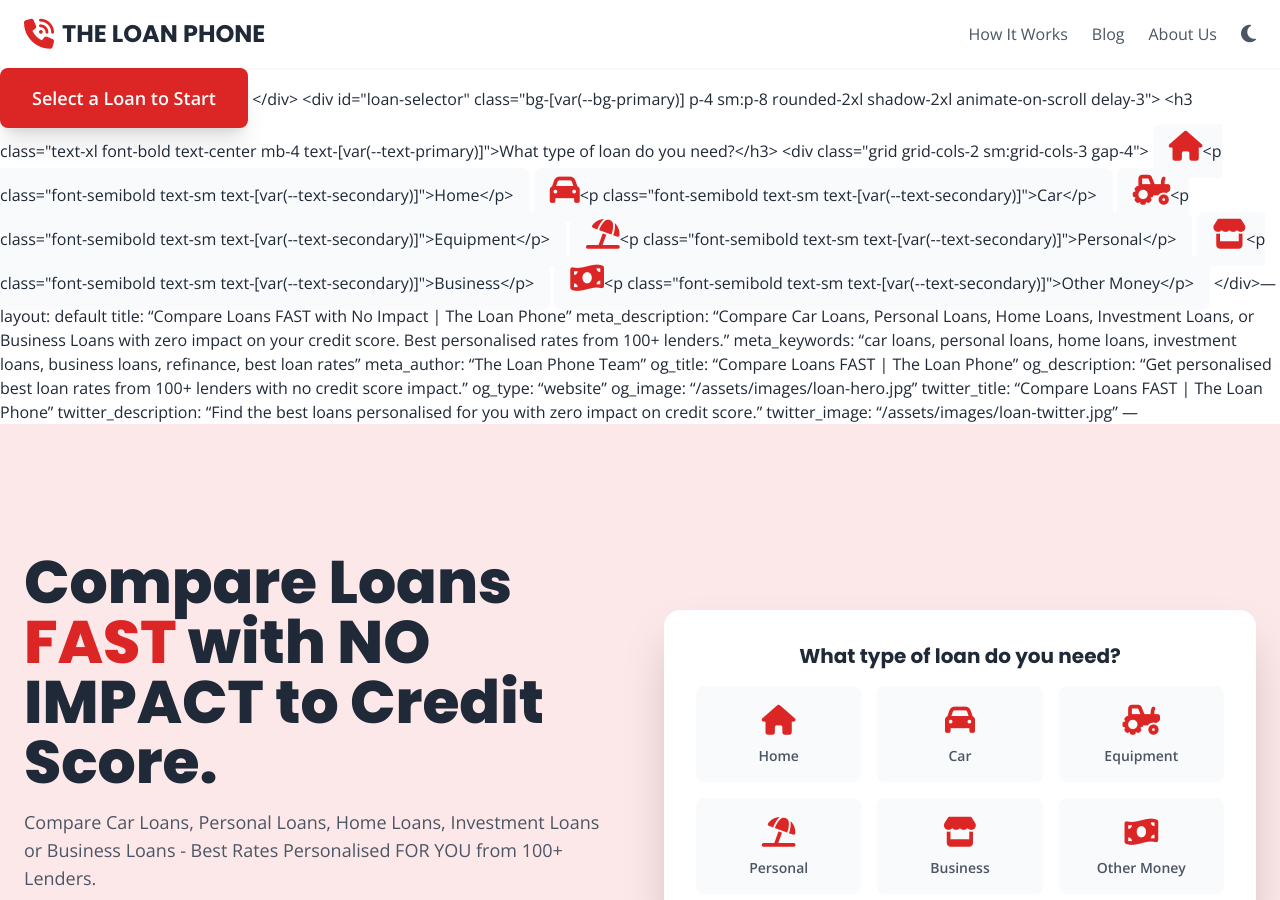
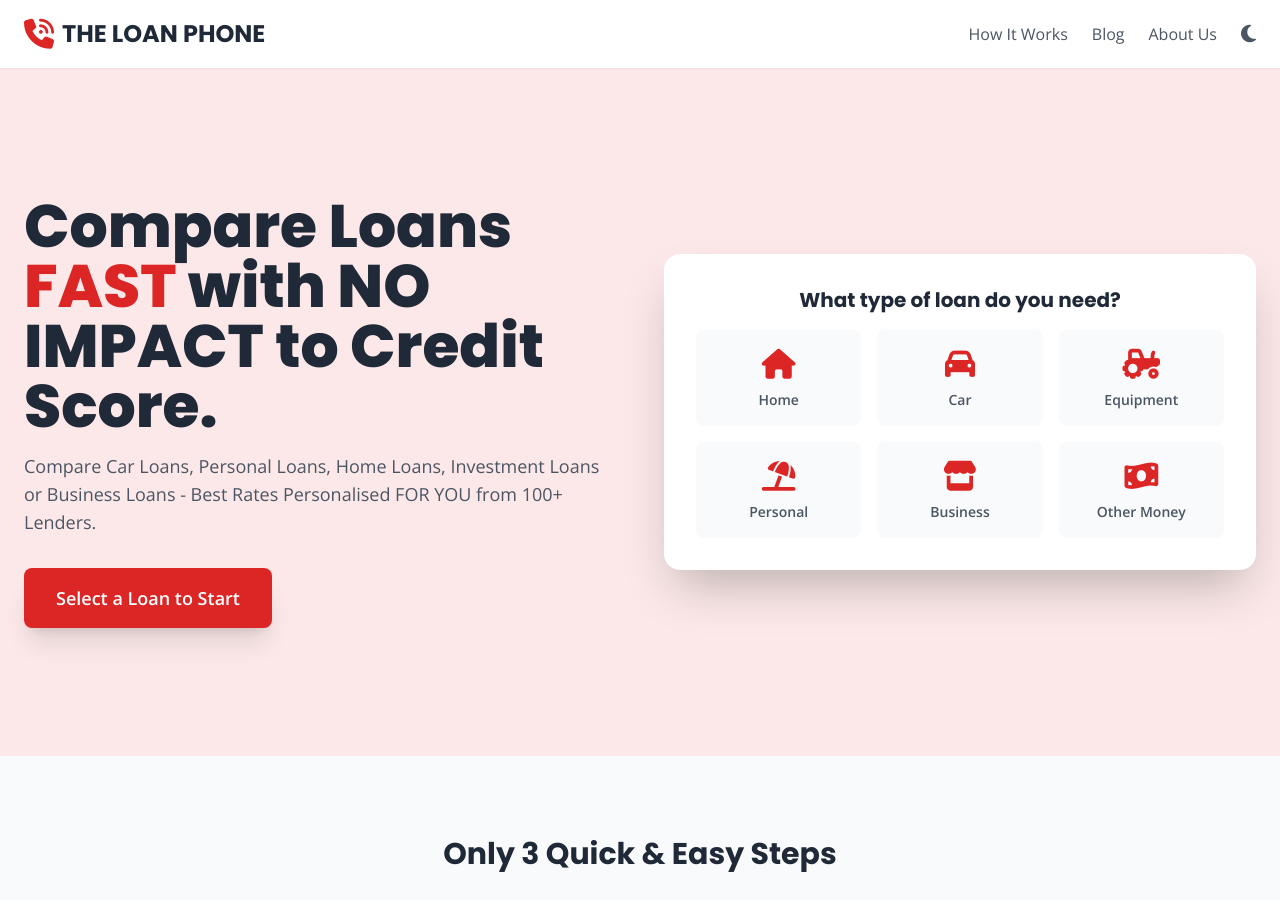
Before and after one commit to AMSumo9/loan-phone-website, a Jekyll site: the page built from index.md, in a window 1280 px wide and 900 px high. Built offline with Jekyll 4.4.1, drawn with Linux system fonts in a browser that asks for light colours; nearby versions of some CDN libraries; our own code applies the rules of GitHub Pages for plain Markdown files.

Commit message:
Update index.md

```diff
--- a/index.md
+++ b/index.md
@@ -1,17 +1,4 @@
-<a href="#loan-selector" class="inline-block bg-brand-red text-white font-bold text-lg px-8 py-4 rounded-lg shadow-xl hover:bg-brand-red-dark transition-transform duration-300 transform hover:scale-105 animate-on-scroll delay-2">
-        Select a Loan to Start
-      </a>
-    </div>
-    <div id="loan-selector" class="bg-[var(--bg-primary)] p-4 sm:p-8 rounded-2xl shadow-2xl animate-on-scroll delay-3">
-      <h3 class="text-xl font-bold text-center mb-4 text-[var(--text-primary)]">What type of loan do you need?</h3>
-      <div class="grid grid-cols-2 sm:grid-cols-3 gap-4">
-        <a href="{{ site.baseurl }}/home-loans/" class="text-center p-4 bg-[var(--bg-secondary)] rounded-lg cursor-pointer hover:shadow-md transition-shadow"><i class="fas fa-home text-3xl brand-red mb-2"></i><p class="font-semibold text-sm text-[var(--text-secondary)]">Home</p></a>
-        <a href="{{ site.baseurl }}/new-car-loans/" class="text-center p-4 bg-[var(--bg-secondary)] rounded-lg cursor-pointer hover:shadow-md transition-shadow"><i class="fas fa-car text-3xl brand-red mb-2"></i><p class="font-semibold text-sm text-[var(--text-secondary)]">Car</p></a>
-        <a href="{{ site.baseurl }}/equipment-finance/" class="text-center p-4 bg-[var(--bg-secondary)] rounded-lg cursor-pointer hover:shadow-md transition-shadow"><i class="fas fa-tractor text-3xl brand-red mb-2"></i><p class="font-semibold text-sm text-[var(--text-secondary)]">Equipment</p></a>
-        <a href="{{ site.baseurl }}/personal-loans/" class="text-center p-4 bg-[var(--bg-secondary)] rounded-lg cursor-pointer hover:shadow-md transition-shadow"><i class="fas fa-umbrella-beach text-3xl brand-red mb-2"></i><p class="font-semibold text-sm text-[var(--text-secondary)]">Personal</p></a>
-        <a href="{{ site.baseurl }}/business-loans/" class="text-center p-4 bg-[var(--bg-secondary)] rounded-lg cursor-pointer hover:shadow-md transition-shadow"><i class="fas fa-store text-3xl brand-red mb-2"></i><p class="font-semibold text-sm text-[var(--text-secondary)]">Business</p></a>
-        <a href="{{ site.baseurl }}/other-loans/" class="text-center p-4 bg-[var(--bg-secondary)] rounded-lg cursor-pointer hover:shadow-md transition-shadow"><i class="fas fa-money-bill-wave text-3xl brand-red mb-2"></i><p class="font-semibold text-sm text-[var(--text-secondary)]">Other Money</p></a>
-      </div>---
+---
 layout: default
 title: "Compare Loans FAST with No Impact | The Loan Phone"
 meta_description: "Compare Car Loans, Personal Loans, Home Loans, Investment Loans, or Business Loans with zero impact on your credit score. Best personalised rates from 100+ lenders."
@@ -42,12 +29,30 @@ twitter_image: "/assets/images/loan-twitter.jpg"
     <div id="loan-selector" class="bg-[var(--bg-primary)] p-4 sm:p-8 rounded-2xl shadow-2xl animate-on-scroll delay-3">
       <h3 class="text-xl font-bold text-center mb-4 text-[var(--text-primary)]">What type of loan do you need?</h3>
       <div class="grid grid-cols-2 sm:grid-cols-3 gap-4">
-        <a href="/home-loans/" class="text-center p-4 bg-[var(--bg-secondary)] rounded-lg cursor-pointer hover:shadow-md transition-shadow"><i class="fas fa-home text-3xl brand-red mb-2"></i><p class="font-semibold text-sm text-[var(--text-secondary)]">Home</p></a>
-        <a href="/new-car-loans/" class="text-center p-4 bg-[var(--bg-secondary)] rounded-lg cursor-pointer hover:shadow-md transition-shadow"><i class="fas fa-car text-3xl brand-red mb-2"></i><p class="font-semibold text-sm text-[var(--text-secondary)]">Car</p></a>
-        <a href="/equipment-finance/" class="text-center p-4 bg-[var(--bg-secondary)] rounded-lg cursor-pointer hover:shadow-md transition-shadow"><i class="fas fa-tractor text-3xl brand-red mb-2"></i><p class="font-semibold text-sm text-[var(--text-secondary)]">Equipment</p></a>
-        <a href="/personal-loans/" class="text-center p-4 bg-[var(--bg-secondary)] rounded-lg cursor-pointer hover:shadow-md transition-shadow"><i class="fas fa-umbrella-beach text-3xl brand-red mb-2"></i><p class="font-semibold text-sm text-[var(--text-secondary)]">Personal</p></a>
-        <a href="/business-loans/" class="text-center p-4 bg-[var(--bg-secondary)] rounded-lg cursor-pointer hover:shadow-md transition-shadow"><i class="fas fa-store text-3xl brand-red mb-2"></i><p class="font-semibold text-sm text-[var(--text-secondary)]">Business</p></a>
-        <a href="/other-loans/" class="text-center p-4 bg-[var(--bg-secondary)] rounded-lg cursor-pointer hover:shadow-md transition-shadow"><i class="fas fa-money-bill-wave text-3xl brand-red mb-2"></i><p class="font-semibold text-sm text-[var(--text-secondary)]">Other Money</p></a>
+        <a href="{{ site.baseurl }}/home-loans/" class="text-center p-4 bg-[var(--bg-secondary)] rounded-lg cursor-pointer hover:shadow-md transition-shadow">
+          <i class="fas fa-home text-3xl brand-red mb-2"></i>
+          <p class="font-semibold text-sm text-[var(--text-secondary)]">Home</p>
+        </a>
+        <a href="{{ site.baseurl }}/new-car-loans/" class="text-center p-4 bg-[var(--bg-secondary)] rounded-lg cursor-pointer hover:shadow-md transition-shadow">
+          <i class="fas fa-car text-3xl brand-red mb-2"></i>
+          <p class="font-semibold text-sm text-[var(--text-secondary)]">Car</p>
+        </a>
+        <a href="{{ site.baseurl }}/equipment-finance/" class="text-center p-4 bg-[var(--bg-secondary)] rounded-lg cursor-pointer hover:shadow-md transition-shadow">
+          <i class="fas fa-tractor text-3xl brand-red mb-2"></i>
+          <p class="font-semibold text-sm text-[var(--text-secondary)]">Equipment</p>
+        </a>
+        <a href="{{ site.baseurl }}/personal-loans/" class="text-center p-4 bg-[var(--bg-secondary)] rounded-lg cursor-pointer hover:shadow-md transition-shadow">
+          <i class="fas fa-umbrella-beach text-3xl brand-red mb-2"></i>
+          <p class="font-semibold text-sm text-[var(--text-secondary)]">Personal</p>
+        </a>
+        <a href="{{ site.baseurl }}/business-loans/" class="text-center p-4 bg-[var(--bg-secondary)] rounded-lg cursor-pointer hover:shadow-md transition-shadow">
+          <i class="fas fa-store text-3xl brand-red mb-2"></i>
+          <p class="font-semibold text-sm text-[var(--text-secondary)]">Business</p>
+        </a>
+        <a href="{{ site.baseurl }}/other-loans/" class="text-center p-4 bg-[var(--bg-secondary)] rounded-lg cursor-pointer hover:shadow-md transition-shadow">
+          <i class="fas fa-money-bill-wave text-3xl brand-red mb-2"></i>
+          <p class="font-semibold text-sm text-[var(--text-secondary)]">Other Money</p>
+        </a>
       </div>
     </div>
   </div>
@@ -58,17 +63,23 @@ twitter_image: "/assets/images/loan-twitter.jpg"
     <h2 class="text-3xl font-bold mb-4 animate-on-scroll">Only 3 Quick & Easy Steps</h2>
     <div class="grid md:grid-cols-3 gap-10 mt-12">
       <div class="flex flex-col items-center animate-on-scroll delay-1">
-        <div class="bg-red-100 p-6 rounded-full mb-4"><i class="fa-solid fa-hand-pointer text-4xl brand-red"></i></div>
+        <div class="bg-red-100 p-6 rounded-full mb-4">
+          <i class="fa-solid fa-hand-pointer text-4xl brand-red"></i>
+        </div>
         <h3 class="text-xl font-bold mb-2">1. Click & Share</h3>
         <p class="text-[var(--text-secondary)]">Click to Pick a Loan Type - Share some info about You.</p>
       </div>
       <div class="flex flex-col items-center animate-on-scroll delay-2">
-        <div class="bg-red-100 p-6 rounded-full mb-4"><i class="fa-solid fa-right-left text-4xl brand-red"></i></div>
+        <div class="bg-red-100 p-6 rounded-full mb-4">
+          <i class="fa-solid fa-right-left text-4xl brand-red"></i>
+        </div>
         <h3 class="text-xl font-bold mb-2">2. Compare</h3>
         <p class="text-[var(--text-secondary)]">We provide personalised options based on real data matching.</p>
       </div>
       <div class="flex flex-col items-center animate-on-scroll delay-3">
-        <div class="bg-red-100 p-6 rounded-full mb-4"><i class="fa-solid fa-trophy text-4xl brand-red"></i></div>
+        <div class="bg-red-100 p-6 rounded-full mb-4">
+          <i class="fa-solid fa-trophy text-4xl brand-red"></i>
+        </div>
         <h3 class="text-xl font-bold mb-2">3. Pick Your Winner</h3>
         <p class="text-[var(--text-secondary)]">Choose the option that works best for you. Zero pressure.</p>
       </div>
@@ -108,14 +119,25 @@ twitter_image: "/assets/images/loan-twitter.jpg"
   </div>
 </section>
 
-<button id="back-to-top" class="bg-brand-red text-white w-12 h-12 rounded-full shadow-lg flex items-center justify-center"><i class="fas fa-arrow-up"></i></button>
+<button id="back-to-top" class="bg-brand-red text-white w-12 h-12 rounded-full shadow-lg flex items-center justify-center">
+  <i class="fas fa-arrow-up"></i>
+</button>
+
 <div id="support-modal" class="hidden fixed top-0 left-0 right-0 bottom-0 bg-black bg-opacity-60 z-[1000] justify-center items-center">
   <div class="bg-[var(--bg-primary)] p-8 rounded-lg shadow-lg w-11/12 max-w-md text-center relative text-[var(--text-primary)]">
-    <button id="modal-close" class="absolute top-4 right-4 text-gray-400 hover:text-gray-800 dark:hover:text-white"><i class="fas fa-times text-2xl"></i></button>
+    <button id="modal-close" class="absolute top-4 right-4 text-gray-400 hover:text-gray-800 dark:hover:text-white">
+      <i class="fas fa-times text-2xl"></i>
+    </button>
     <h3 class="text-2xl font-bold mb-4">Contact Support</h3>
     <div class="flex flex-col space-y-4 mt-6">
-      <a href="mailto:loans@loanphone.com.au" class="w-full inline-flex justify-center items-center space-x-2 bg-brand-red text-white font-semibold px-5 py-3 rounded-lg shadow-md hover:bg-brand-red-dark"><i class="fas fa-envelope"></i><span>Email Us</span></a>
-      <a href="tel:+61440135626" class="w-full inline-flex justify-center items-center space-x-2 bg-gray-600 text-white font-semibold px-5 py-3 rounded-lg shadow-md hover:bg-gray-700"><i class="fas fa-phone"></i><span>Call Us</span></a>
+      <a href="mailto:loans@loanphone.com.au" class="w-full inline-flex justify-center items-center space-x-2 bg-brand-red text-white font-semibold px-5 py-3 rounded-lg shadow-md hover:bg-brand-red-dark">
+        <i class="fas fa-envelope"></i>
+        <span>Email Us</span>
+      </a>
+      <a href="tel:+61440135626" class="w-full inline-flex justify-center items-center space-x-2 bg-gray-600 text-white font-semibold px-5 py-3 rounded-lg shadow-md hover:bg-gray-700">
+        <i class="fas fa-phone"></i>
+        <span>Call Us</span>
+      </a>
     </div>
   </div>
 </div>
```
